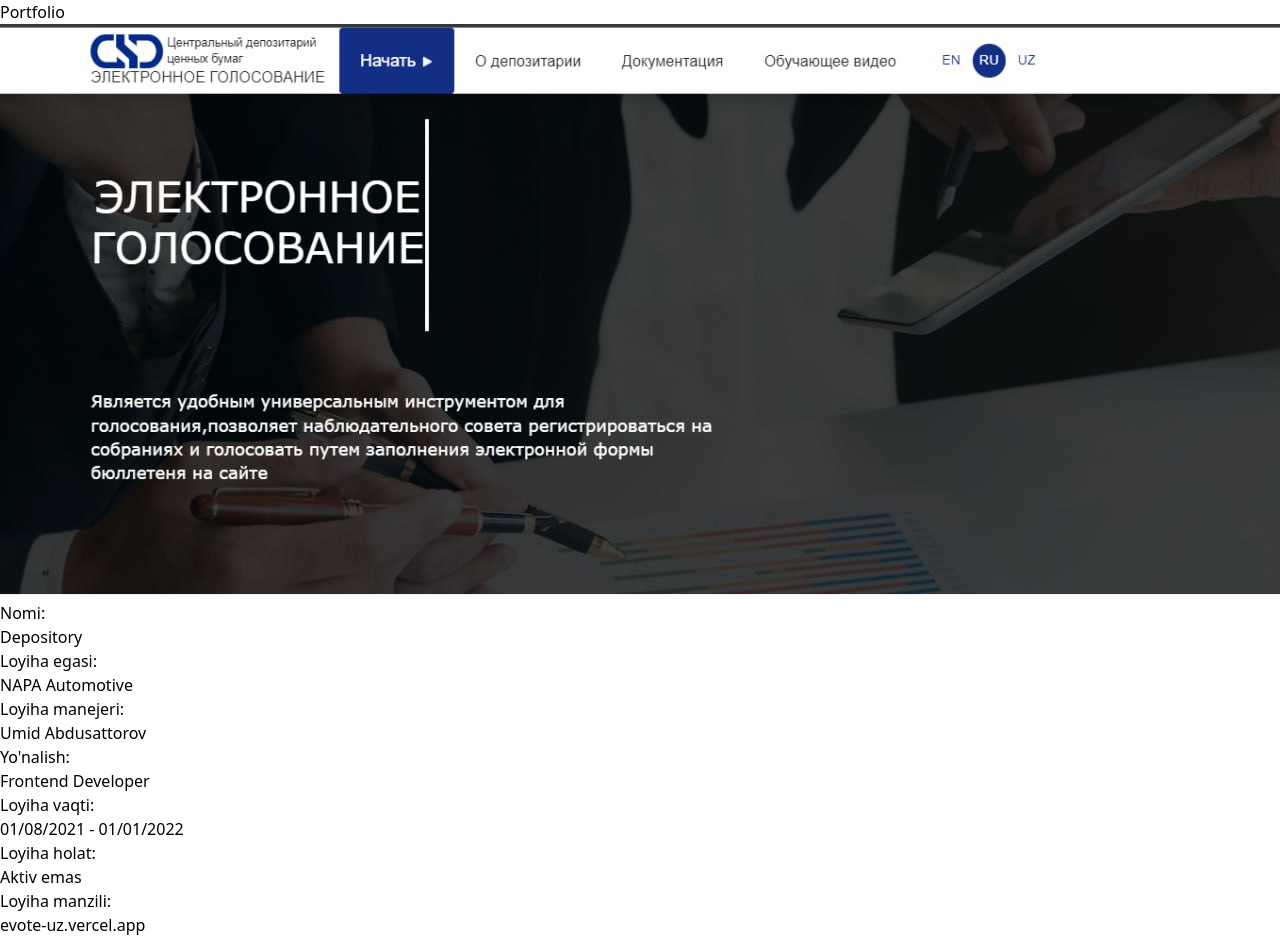
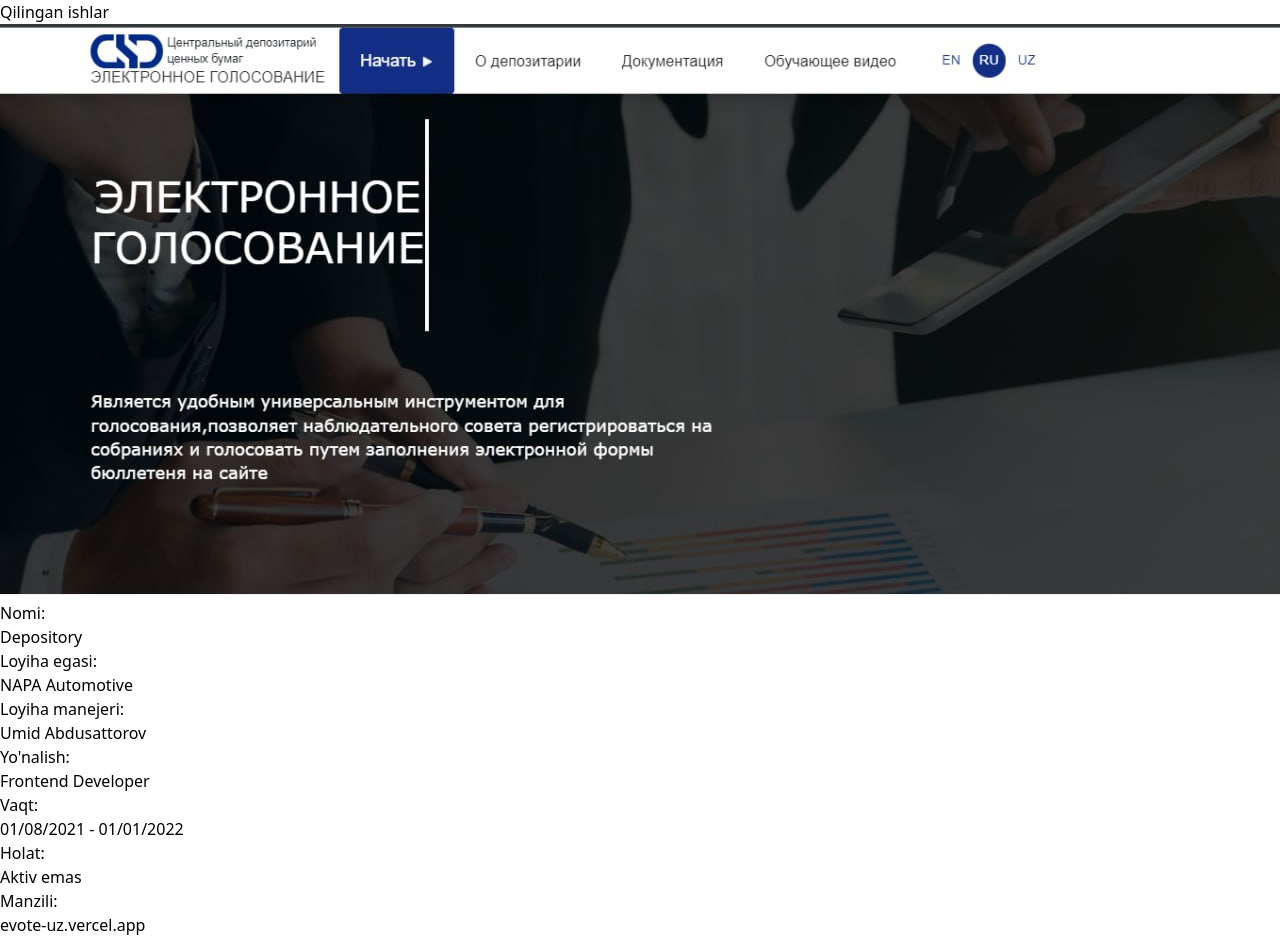
Before and after one commit to azadov-azamat/portfolio, a React (Vite) app: page / in a window 1280 px wide. Shown: the top 937 px of the page. Built offline with nearby package versions, Linux system fonts and the light colour scheme.

Commit message:
desription

```diff
--- a/src/components/box/portfolio.tsx
+++ b/src/components/box/portfolio.tsx
@@ -1,4 +1,3 @@
-import React from 'react';
 
 import {PortfolioDataProps} from "../../interface/redux/variable.interface.ts";
 import {Card, CardBody, Typography} from "@material-tailwind/react";
@@ -7,9 +6,6 @@ import {LazyLoadImage} from 'react-lazy-load-image-component';
 
 export default function Portfolio({id, title, desc, src, owner, hash, url, manager, position, start_date, final_date, status}: PortfolioDataProps) {
 
-    const [isDesc, setDesc] = React.useState<boolean>(false)
-    const toggleDesc = () => setDesc(!isDesc)
-    console.log(desc, toggleDesc)
     return (
         <div id={String(id)} className={""}>
             <Card>
@@ -57,7 +53,7 @@ export default function Portfolio({id, title, desc, src, owner, hash, url, manag
                         </div>
                         <div className="flex gap-2 items-center">
                             <Typography variant={'small'} className={'font-bold'}>
-                                Loyiha vaqti:
+                                Vaqt:
                             </Typography>
                             <Typography variant={'small'} className={'font-medium'}>
                                 {start_date} - {final_date}
@@ -65,7 +61,7 @@ export default function Portfolio({id, title, desc, src, owner, hash, url, manag
                         </div>
                         <div className="flex gap-2 items-center">
                             <Typography variant={'small'} className={'font-bold'}>
-                                Loyiha holat:
+                                Holat:
                             </Typography>
                             <Typography variant={'small'} className={`font-medium text-white rounded px-1 ${status ? 'bg-green-500' : 'bg-red-500'}`}>
                                 {status ? 'Aktiv' : "Aktiv emas"}
@@ -73,7 +69,7 @@ export default function Portfolio({id, title, desc, src, owner, hash, url, manag
                         </div>
                         <div className="flex gap-2 items-center">
                             <Typography variant={'small'} className={'font-bold'}>
-                                Loyiha manzili:
+                               Manzili:
                             </Typography>
                             <Typography variant={'small'} className={'flex items-center gap-2 font-medium'}>
                                 {url} <a href={`https://${url}`} target={"_blank"}>
@@ -85,7 +81,7 @@ export default function Portfolio({id, title, desc, src, owner, hash, url, manag
                             <Typography variant={'small'} className={'font-bold'}>
                                 Loyiha haqida:
                             </Typography>
-                            <Typography variant={'small'} className={'flex font-medium'} onClick={toggleDesc}>
+                            <Typography variant={'small'} className={'flex font-medium'} >
                                 {/*{isDesc ? desc : desc.substring(0, 50) + (isDesc ? '' : "...")}*/}
                                 {desc}
                             </Typography>
--- a/src/view/home/index.tsx
+++ b/src/view/home/index.tsx
@@ -12,6 +12,7 @@ import guzarp from "../../assets/guzarpost.jpg";
 import modme from "../../assets/modme.png";
 import sam from "../../assets/sammi.png";
 import top from "../../assets/topilmalar.png";
+import {Typography} from "@material-tailwind/react";
 
 export default function Home() {
 
@@ -158,7 +159,7 @@ export default function Home() {
 
     return (
         <div>
-            <PageTitle title={"Portfolio"}/>
+            <PageTitle title={"Qilingan ishlar"}/>
             <section
                 className={'w-full grid 2xl:grid-cols-5 xl:grid-cols-4 lg:grid-cols-3 md:grid-cols-2  grid-cols-1 justify-center gap-5 mt-5'}>
                 {
@@ -181,6 +182,12 @@ export default function Home() {
                     />)
                 }
             </section>
+            <div className="w-full flex flex-col items-center my-5 gap-2">
+                <a href="https://github.com/azadov-azamat" target={"_blank"} className={"border rounded px-10 py-1 font-bold"}>Github</a>
+                <Typography variant={'paragraph'} className={""}>
+                    Github orqali ko'plab qilingan ishlarni ko'rishingiz mumkin
+                </Typography>
+            </div>
         </div>
     );
 }
```
